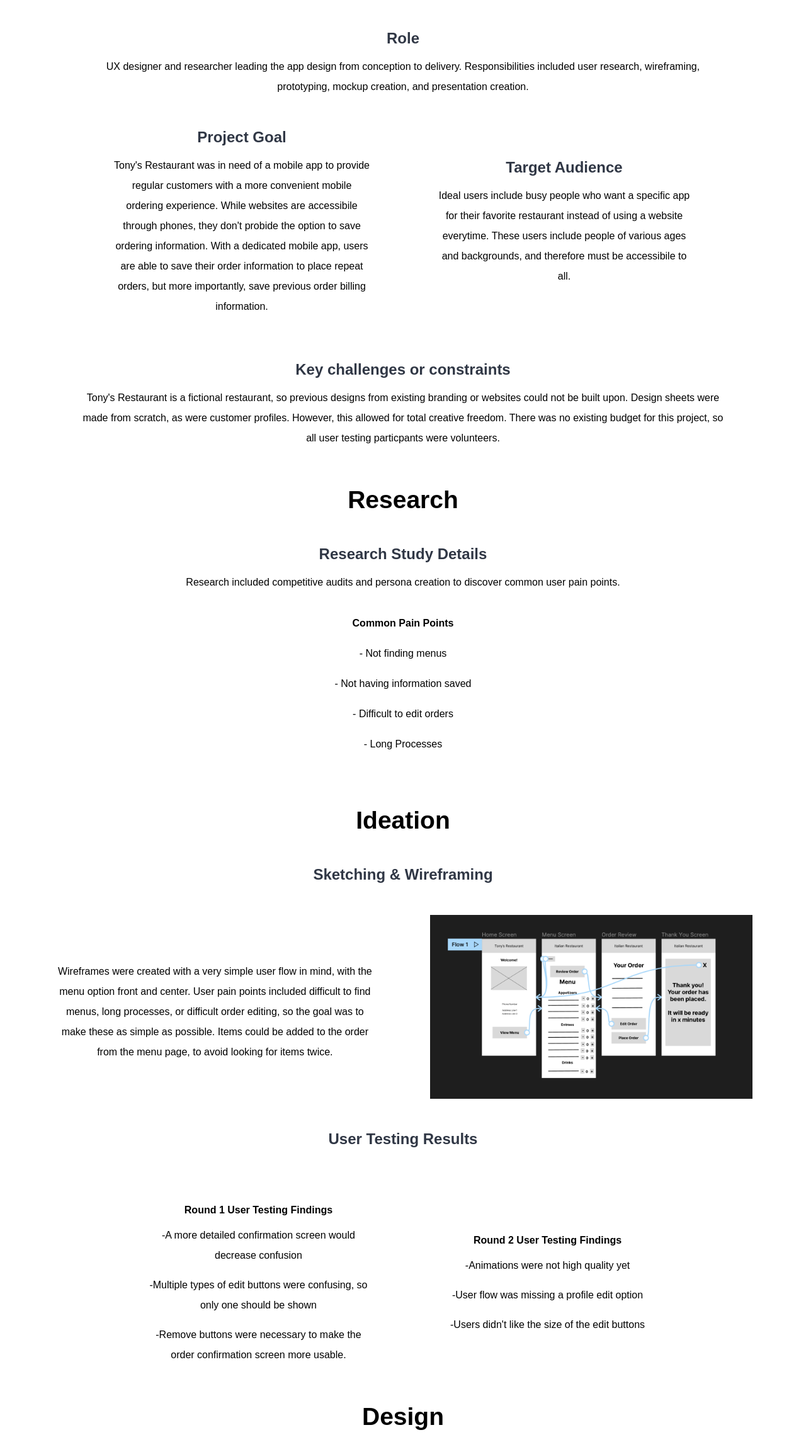
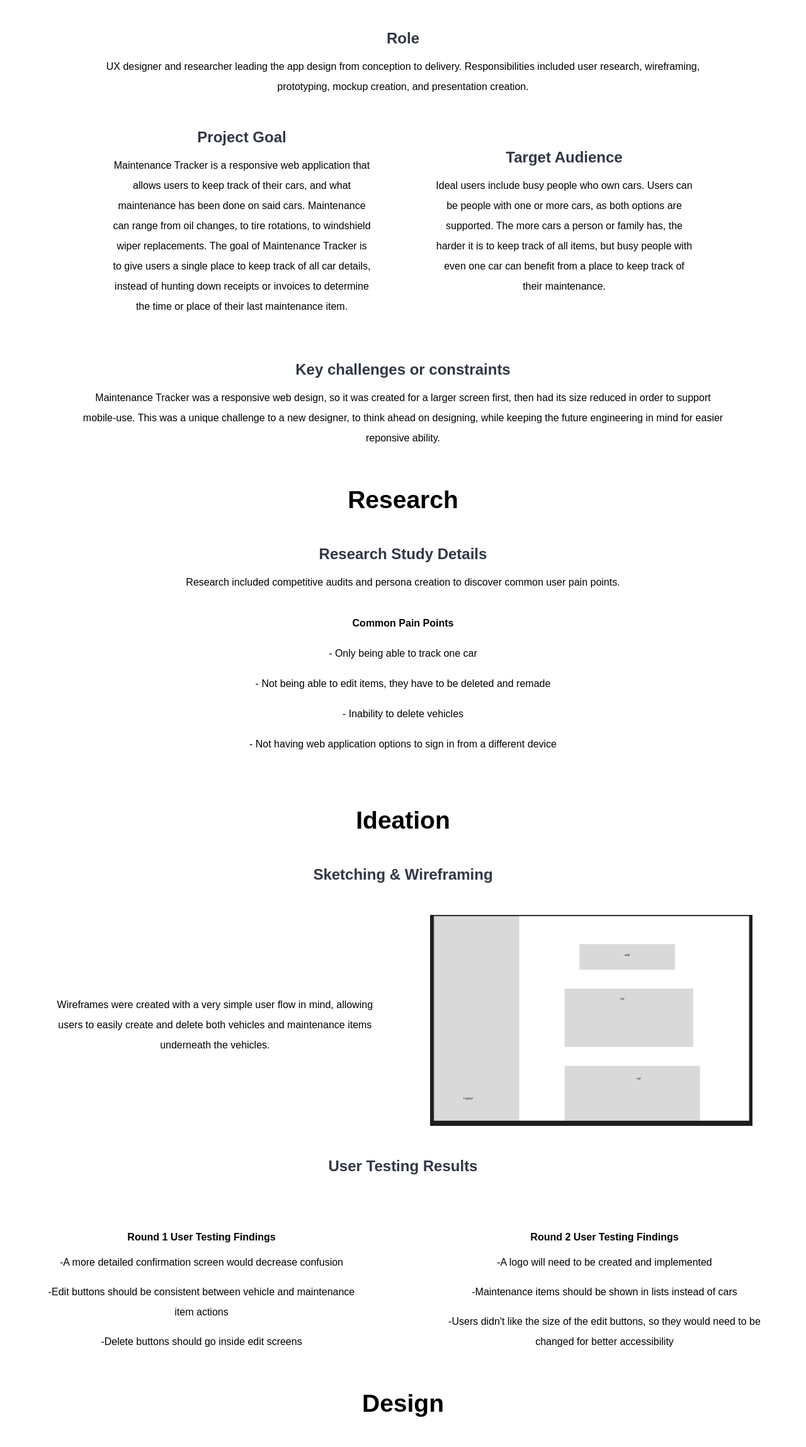
Before and after one commit to emilytuttle/emilytuttle.github.io, a plain HTML site: page case-study-2.html in a window 1280 px wide. Shown: the part 463-2761 px from the top of the page at 63% size. Drawn offline with Linux system fonts and the light colour scheme.

Commit message:
study 2 added

```diff
--- a/case-study-2.html
+++ b/case-study-2.html
@@ -34,11 +34,11 @@
 
             <div class="goal-box box">
                 <h2>Project Goal</h2>
-                <p class="dual">Tony's Restaurant was in need of a mobile app to provide regular customers with a more convenient mobile ordering experience. While websites are accessibile through phones, they don't probide the option to save ordering information. With a dedicated mobile app, users are able to save their order information to place repeat orders, but more importantly, save previous order billing information.</p>
+                <p class="dual">Maintenance Tracker is a responsive web application that allows users to keep track of their cars, and what maintenance has been done on said cars. Maintenance can range from oil changes, to tire rotations, to windshield wiper replacements. The goal of Maintenance Tracker is to give users a single place to keep track of all car details, instead of hunting down receipts or invoices to determine the time or place of their last maintenance item. </p>
             </div>
             <div class="target-box box">
                 <h2>Target Audience</h2>
-                <p class="dual">Ideal users include busy people who want a specific app for their favorite restaurant instead of using a website everytime. These users include people of various ages and backgrounds, and therefore must be accessibile to all.</p>
+                <p class="dual">Ideal users include busy people who own cars. Users can be people with one or more cars, as both options are supported. The more cars a person or family has, the harder it is to keep track of all items, but busy people with even one car can benefit from a place to keep track of their maintenance.</p>
             </div>
 
 
@@ -46,7 +46,7 @@
 
     <div class="challenges-box box">
         <h2>Key challenges or constraints</h2>
-        <p>Tony's Restaurant is a fictional restaurant, so previous designs from existing branding or websites could not be built upon. Design sheets were made from scratch, as were customer profiles. However, this allowed for total creative freedom. There was no existing budget for this project, so all user testing particpants were volunteers.</p>
+        <p>Maintenance Tracker was a responsive web design, so it was created for a larger screen first, then had its size reduced in order to support mobile-use. This was a unique challenge to a new designer, to think ahead on designing, while keeping the future engineering in mind for easier reponsive ability.</p>
     </div>
 
     <h1 class="heading">Research</h1>
@@ -56,10 +56,10 @@
         <p>Research included competitive audits and persona creation to discover common user pain points.</p>
         <h4>Common Pain Points</h4>
         <ul>
-            <li class="bulleted">- Not finding menus</li>
-            <li class="bulleted">- Not having information saved</li>
-            <li class="bulleted">- Difficult to edit orders</li>
-            <li class="bulleted">- Long Processes</li>
+            <li class="bulleted">- Only being able to track one car</li>
+            <li class="bulleted">- Not being able to edit items, they have to be deleted and remade</li>
+            <li class="bulleted">- Inability to delete vehicles</li>
+            <li class="bulleted">- Not having web application options to sign in from a different device</li>
         </ul>
     </div>
 
@@ -70,8 +70,8 @@
     <div class="sketches-box box">
         <h2>Sketching & Wireframing</h2>
         <div class='wireframes'>
-            <p class="word-by-pic">Wireframes were created with a very simple user flow in mind, with the menu option front and center. User pain points included difficult to find menus, long processes, or difficult order editing, so the goal was to make these as simple as possible. Items could be added to the order from the menu page, to avoid looking for items twice.</p>
-            <img src="./pics/study1-wireframe.png" class="wireframe"/>
+            <p class="word-by-pic">Wireframes were created with a very simple user flow in mind, allowing users to easily create and delete both vehicles and maintenance items underneath the vehicles. </p>
+            <img src="./pics/study2-wireframe.png" class="wireframe"/>
         </div>
 
     </div>
@@ -82,14 +82,14 @@
 
                 <h4>Round 1 User Testing Findings</h4>
                 <p>-A more detailed confirmation screen would decrease confusion</p>
-                <p>-Multiple types of edit buttons were confusing, so only one should be shown</p>
-                <p>-Remove buttons were necessary to make the order confirmation screen  more usable.</p>
+                <p>-Edit buttons should be consistent between vehicle and maintenance item actions</p>
+                <p>-Delete buttons should go inside edit screens</p>
             </div>
             <div class="box">
                 <h4>Round 2 User Testing Findings</h4>
-                <p>-Animations were not high quality yet</p>
-                <p>-User flow was missing a profile edit option</p>
-                <p>-Users didn't like the size of the edit buttons</p>
+                <p>-A logo will need to be created and implemented</p>
+                <p>-Maintenance items should be shown in lists instead of cars</p>
+                <p>-Users didn't like the size of the edit buttons, so they would need to be changed for better accessibility</p>
             </div>
         </div>
 
@@ -105,19 +105,19 @@
     <div class="hifi-box box">
         <h2>Mockups & High Fidelity Prototypes</h2>
         <div class="hifis">
-            <img src="./pics/study1home.png" class="image" />
-            <img src="./pics/study1-2.png" class="image" />
-            <img src="./pics/study1-3.png" class="image" />
-            <img src="./pics/study1-4.png" class="image" />
+            <img src="./pics/study2-1.png" class="image" />
+            <img src="./pics/study2-2.png" class="image" />
+            <img src="./pics/study2-3.png" class="image" />
+            <img src="./pics/study2-4.png" class="image" />
         </div>
-        <img src="./pics/study1-prototype.png" class="prototype image"/>
+        <img src="./pics/study2-prototype.png" class="prototype image"/>
     </div>
 
     <h1 class="heading">Conclusion</h1>
 
     <div class="conclusion-box box">
 
-        <p>Tony's Restaurant now has a fictional mobile app to go with their fictional restaurant. In the future, the app can be engineered for mobile use, and have a web application built to go alongside it. The web application would not provide an option to save payment information, but it would remove the need to download an app for irregular or first-time customers.  </p>
+        <p>Maintenance Tracker will be engineered with round two of findings from usability studies in mind. The maintenance items will be shown in a spreadsheet format instead of cards. Search options will also be added, to find a maintenance item by name, date, or other notes. </p>
     </div>
 
 </body>
```
Also changed, not shown: pics/stickers.png (added), pics/study2-1.png (added), pics/study2-2.png (added), pics/study2-3.png (added), pics/study2-4.png (added), pics/study2-5.png (added), pics/study2-prototype.png (added), pics/study2-wireframe.png (added), 1 other file.
